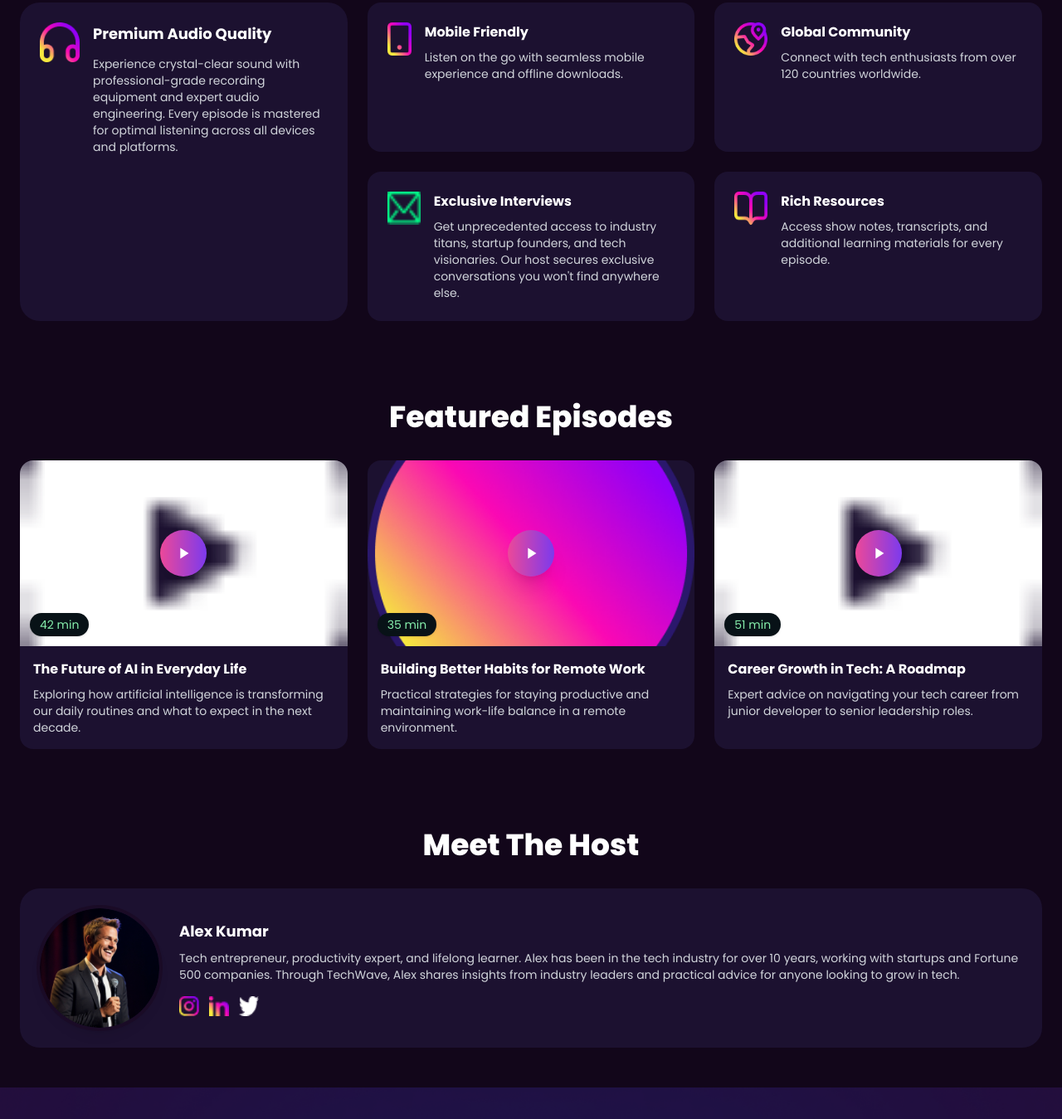
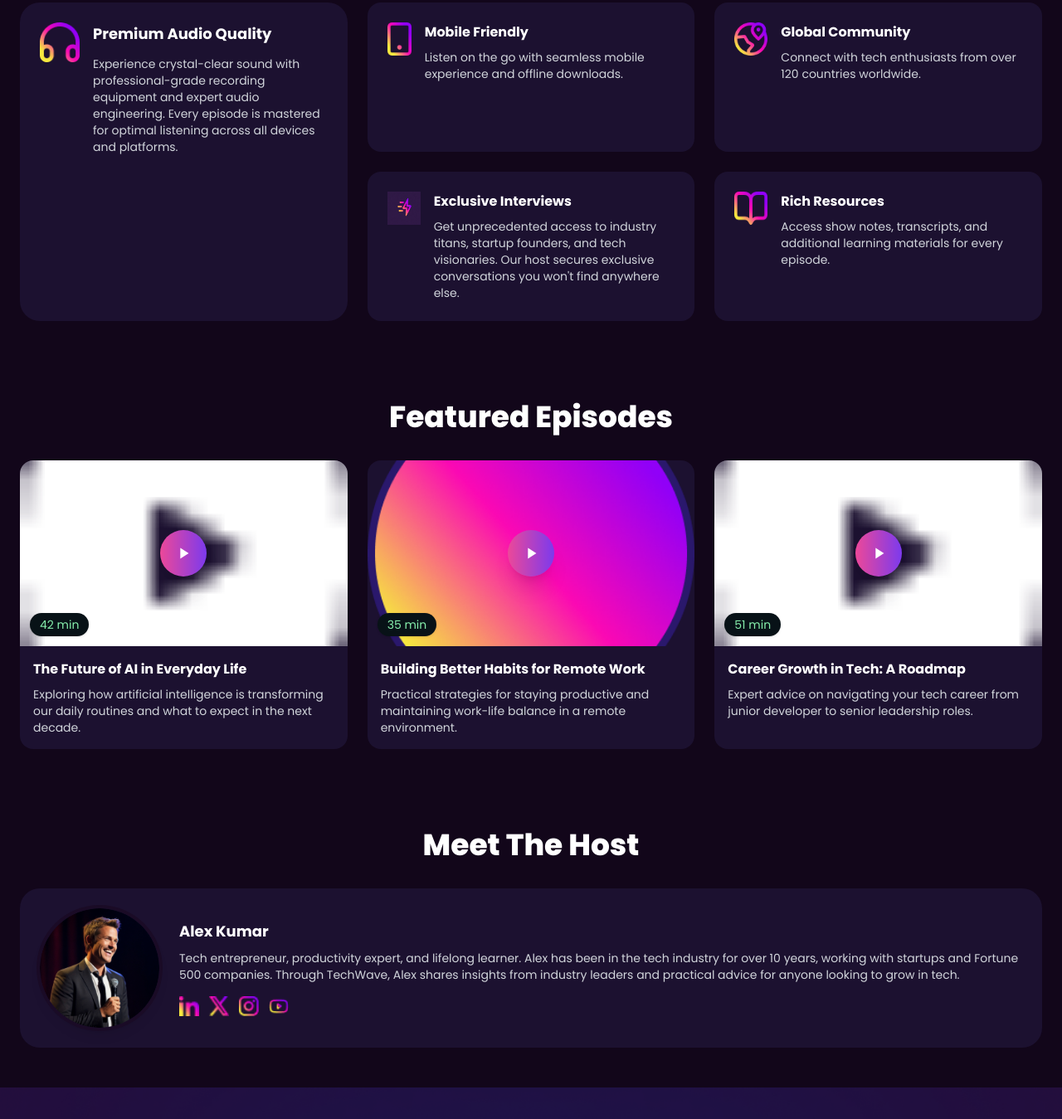
Before and after one commit to aniksarkerrudra/Assignment2, a plain HTML site: page index.html in a window 1280 px wide. Shown: the part 1437-2786 px from the top of the page at 83% size. Drawn offline with nearby package versions, Linux system fonts and the light colour scheme.

Commit message:
My Assingment 2

```diff
--- a/index.html
+++ b/index.html
@@ -62,7 +62,7 @@
     <img src="assets/hero-circle.png" alt="podcast" class="w-44 h-44 sm:w-56 sm:h-56 md:w-72 md:h-72 rounded-full object-cover animate-pulse" />
     <img src="assets/microphone.png" alt="mic" class="absolute left-1/2 top-1/2 transform -translate-x-1/2 -translate-y-1/2 drop-shadow-xl" />
     </div>
-            <span class="absolute -top-3 -right-3 md:-top-4 md:-right-4 bg-green-400 text-black text-xs px-2 py-1 rounded-full font-semibold badge-new">NEW</span>
+    <span class="absolute -top-3 -right-3 md:-top-4 md:-right-4 bg-green-400 text-black text-xs px-3 py-2 rounded-full font-semibold badge-new">NEW</span>
     </div>
 
     <h1 class="mt-6 text-3xl sm:text-4xl md:text-5xl font-extrabold">TechWave</h1>
@@ -147,7 +147,7 @@ Join thousands of young professionals and tech enthusiasts who start their day w
 
     <div class="bg-[#1c1130] p-6 rounded-2xl transform transition hover:scale-[1.02]">
     <div class="flex items-start gap-4">
-            <img src="assets/message.png" class="w-10 h-10" alt="icon" />
+    <img src="assets/Exclusive Interviews.png" class="w-10 h-10" alt="icon" />
     <div>
     <h4 class="font-bold">Exclusive Interviews</h4>
     <p class="mt-2 text-gray-300 text-sm">Get unprecedented access to industry titans, startup founders, and tech visionaries. Our host secures exclusive conversations you won't find anywhere else.</p>
@@ -236,9 +236,10 @@ Join thousands of young professionals and tech enthusiasts who start their day w
     <h4 class="font-bold text-lg">Alex Kumar</h4>
     <p class="text-sm text-gray-300 mt-2">Tech entrepreneur, productivity expert, and lifelong learner. Alex has been in the tech industry for over 10 years, working with startups and Fortune 500 companies. Through TechWave, Alex shares insights from industry leaders and practical advice for anyone looking to grow in tech.</p>
     <div class="mt-4 flex gap-3">
+    <img src="assets/linkedin.png" class="w-6 h-6" />
+    <img src="assets/x.png" class="w-6 h-6" />
     <img src="assets/instagram.png" class="w-6 h-6" />
-              <img src="assets/linkedin.png" class="w-6 h-6" />
-              <img src="assets/twitter.png" class="w-6 h-6" />
+    <img src="assets/youtube.png" class="w-6 h-6" />
     </div>
     </div>
     </div>
```
Also changed, not shown: assets/Exclusive Interviews.png (added). Lines whose indentation alone changed are shown as unchanged.
